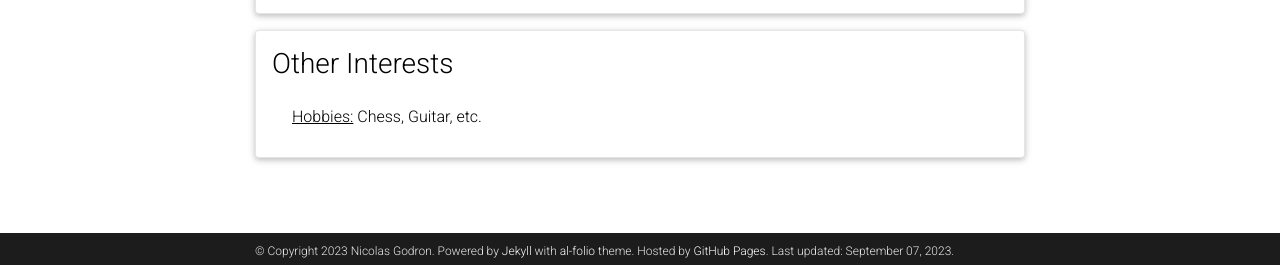
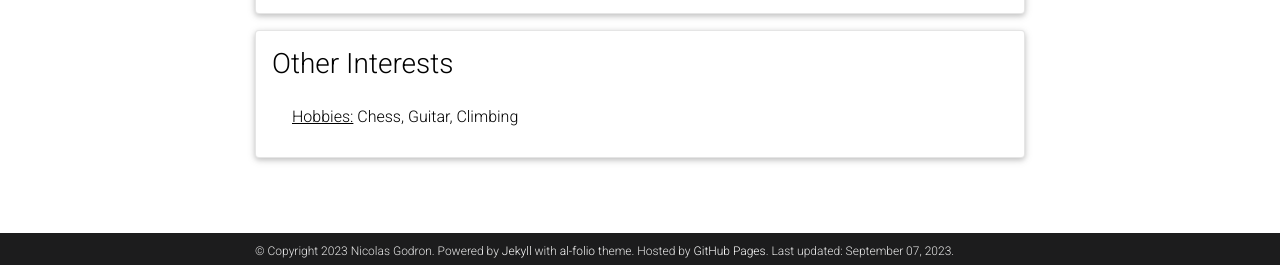
Before and after one commit to ngodron/ngodron.github.io, a Jekyll site: the page built from _pages/cv.md, in a window 1280 px wide and 900 px high, scrolled down 1894 px. Shown: the part 632-897 px from the top of the window. Built offline with Jekyll 4.4.1, drawn with Linux system fonts in a browser that asks for light colours; comment, search, counter and statistics services are not loaded; a style sheet for code colours, icons or effects is not loaded.

```diff
--- a/_data/cv.yml
+++ b/_data/cv.yml
@@ -94,4 +94,4 @@
 - title: Other Interests
   type: list
   contents:
-    - <u>Hobbies:</u> Chess, Guitar, etc.
+    - <u>Hobbies:</u> Chess, Guitar, Climbing
```
Also changed, not shown: 1 other file.
